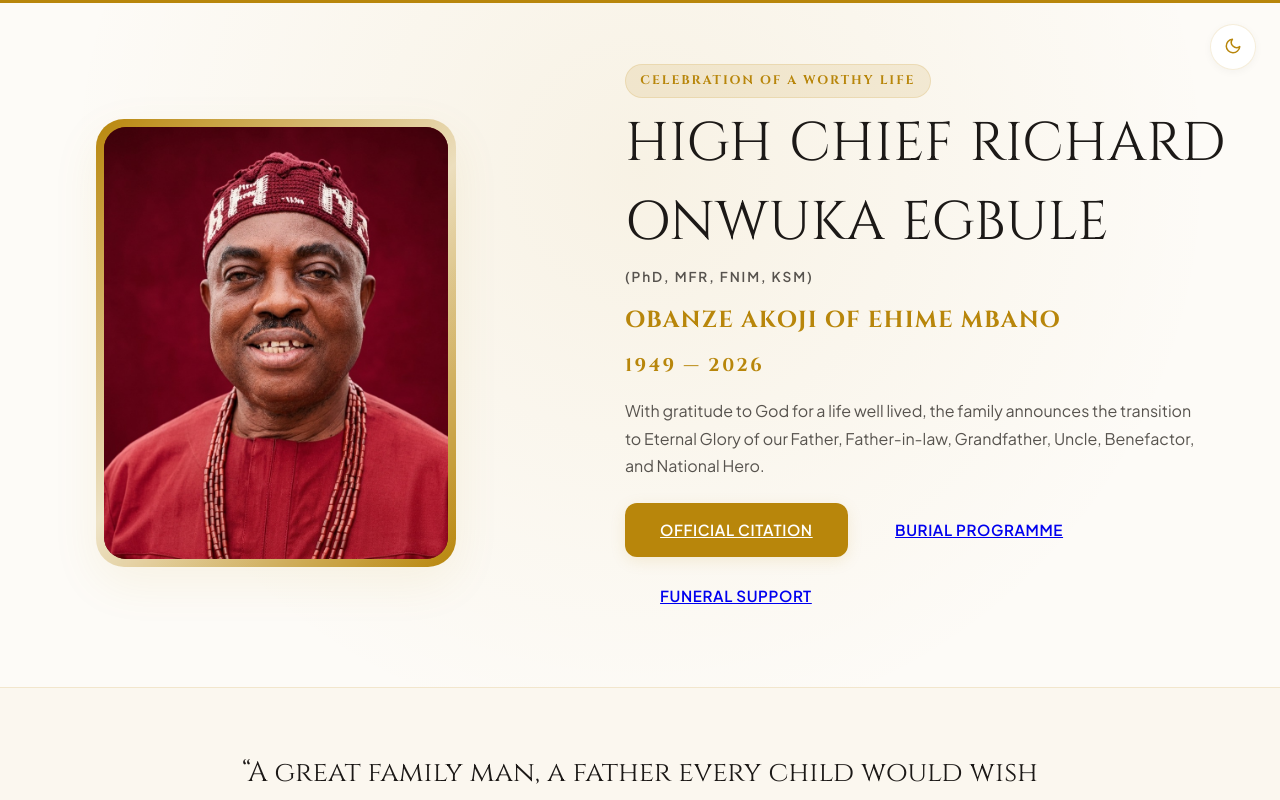
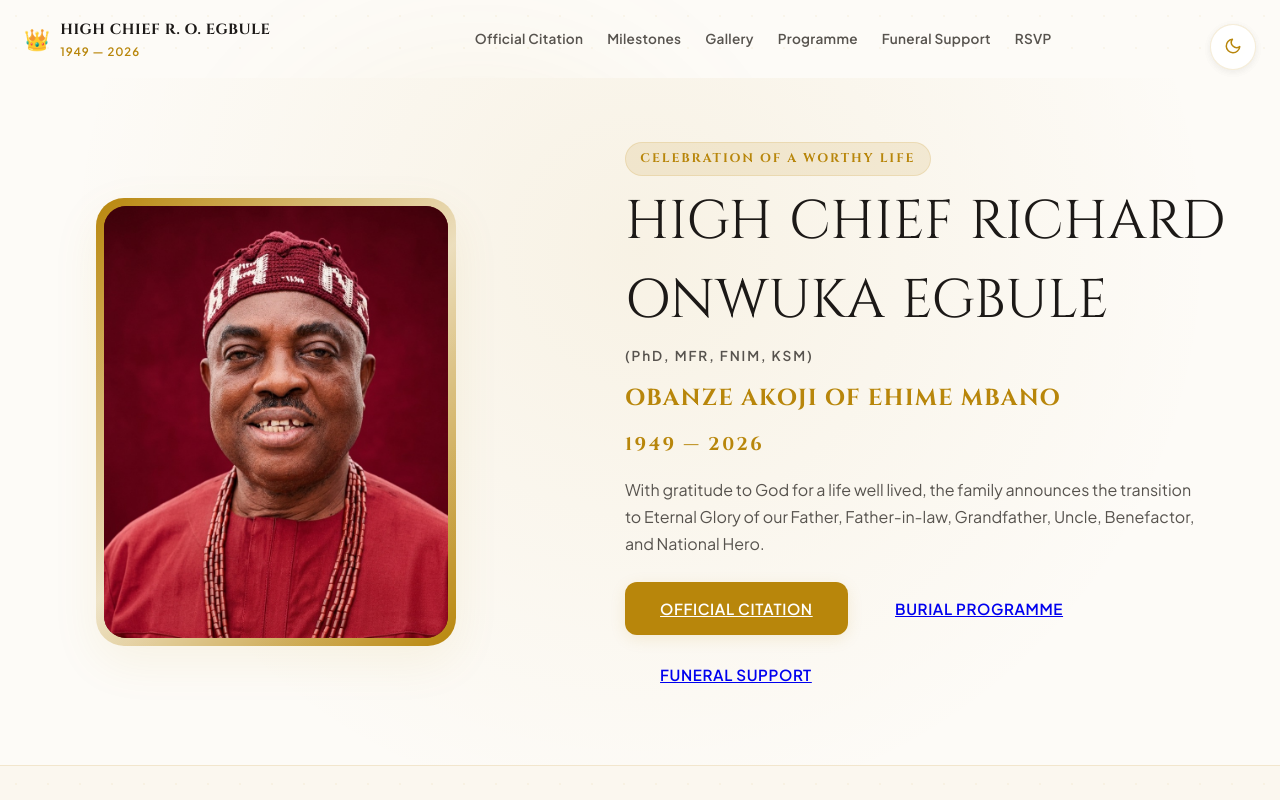
Before and after one commit to StaticMinus/b.ceremony, a Next.js app: page / in a window 1280 px wide. Shown: the top 800 px of the page. Built offline with nearby package versions, Linux system fonts and the light colour scheme.

Commit message:
Enhance visual design with sticky glass header, animated ambient mesh, and anti-slop aesthetic dials

```diff
--- /dev/null
+++ b/src/app/components/BackgroundMesh.js
@@ -0,0 +1,38 @@
+"use client";
+
+import { motion } from "framer-motion";
+import styles from "../page.module.css";
+
+export default function BackgroundMesh() {
+  return (
+    <div className={styles.bgMeshContainer} aria-hidden="true">
+      <motion.div
+        className={styles.bgMeshOrb1}
+        animate={{
+          x: [0, 40, -30, 0],
+          y: [0, -50, 40, 0],
+          scale: [1, 1.15, 0.9, 1],
+        }}
+        transition={{
+          duration: 18,
+          repeat: Infinity,
+          ease: "easeInOut",
+        }}
+      />
+      <motion.div
+        className={styles.bgMeshOrb2}
+        animate={{
+          x: [0, -45, 35, 0],
+          y: [0, 40, -35, 0],
+          scale: [1, 0.85, 1.1, 1],
+        }}
+        transition={{
+          duration: 22,
+          repeat: Infinity,
+          ease: "easeInOut",
+        }}
+      />
+      <div className={styles.bgMeshGridOverlay} />
+    </div>
+  );
+}
--- /dev/null
+++ b/src/app/components/Header.js
@@ -0,0 +1,80 @@
+"use client";
+
+import { useState, useEffect } from "react";
+import Link from "next/link";
+import styles from "../page.module.css";
+import ThemeToggle from "./ThemeToggle";
+
+export default function Header() {
+  const [scrolled, setScrolled] = useState(false);
+  const [mobileMenuOpen, setMobileMenuOpen] = useState(false);
+
+  useEffect(() => {
+    const handleScroll = () => {
+      setScrolled(window.scrollY > 40);
+    };
+    window.addEventListener("scroll", handleScroll);
+    return () => window.removeEventListener("scroll", handleScroll);
+  }, []);
+
+  const navLinks = [
+    { href: "#citation", label: "Official Citation" },
+    { href: "#milestones", label: "Milestones" },
+    { href: "#gallery", label: "Gallery" },
+    { href: "#programme", label: "Programme" },
+    { href: "#support", label: "Funeral Support" },
+    { href: "#rsvp", label: "RSVP" },
+  ];
+
+  return (
+    <header className={`${styles.header} ${scrolled ? styles.headerScrolled : ""}`}>
+      <div className={styles.headerContainer}>
+        {/* Brand Logo / Monogram */}
+        <Link href="/" className={styles.headerBrand}>
+          <span className={styles.headerCrest}>👑</span>
+          <div className={styles.headerTitleGroup}>
+            <span className={styles.headerName}>HIGH CHIEF R. O. EGBULE</span>
+            <span className={styles.headerSubtitle}>1949 — 2026</span>
+          </div>
+        </Link>
+
+        {/* Desktop Navigation Links */}
+        <nav className={styles.headerNav}>
+          {navLinks.map((link) => (
+            <a key={link.href} href={link.href} className={styles.headerNavLink}>
+              {link.label}
+            </a>
+          ))}
+        </nav>
+
+        {/* Header Right Actions */}
+        <div className={styles.headerActions}>
+          <ThemeToggle />
+          <button
+            className={styles.mobileMenuToggle}
+            onClick={() => setMobileMenuOpen(!mobileMenuOpen)}
+            aria-label="Toggle Navigation Menu"
+          >
+            {mobileMenuOpen ? "✕" : "☰"}
+          </button>
+        </div>
+      </div>
+
+      {/* Mobile Drawer Menu */}
+      {mobileMenuOpen && (
+        <div className={styles.mobileNavDrawer}>
+          {navLinks.map((link) => (
+            <a
+              key={link.href}
+              href={link.href}
+              className={styles.mobileNavLink}
+              onClick={() => setMobileMenuOpen(false)}
+            >
+              {link.label}
+            </a>
+          ))}
+        </div>
+      )}
+    </header>
+  );
+}
--- a/src/app/page.js
+++ b/src/app/page.js
@@ -11,6 +11,8 @@ import ScrollTimeline from "./components/ScrollTimeline";
 import ParallaxGallery from "./components/ParallaxGallery";
 import ExtendedDossier from "./components/ExtendedDossier";
 import FuneralSupport from "./components/FuneralSupport";
+import Header from "./components/Header";
+import BackgroundMesh from "./components/BackgroundMesh";
 
 /*
  * TASTE-SKILL DESIGN READ:
@@ -96,7 +98,13 @@ const BURIAL_EVENTS = [
 
 export default function Home() {
   return (
-    <main>
+    <main style={{ position: "relative" }}>
+      {/* Animated Ambient Mesh Background */}
+      <BackgroundMesh />
+
+      {/* Sticky Glassmorphic Header */}
+      <Header />
+
       {/* ═══════════════════════════════════════════════════════════ */}
       {/* HERO SECTION                                               */}
       {/* ═══════════════════════════════════════════════════════════ */}
@@ -327,7 +335,7 @@ export default function Home() {
       {/* ═══════════════════════════════════════════════════════════ */}
       {/* CREATIVE PARALLAX SCROLL GALLERY                           */}
       {/* ═══════════════════════════════════════════════════════════ */}
-      <section className={styles.gallerySection}>
+      <section className={styles.gallerySection} id="gallery">
         <div className="container-wide">
           <FadeIn>
             <div className={styles.sectionHeader}>
--- a/src/app/page.module.css
+++ b/src/app/page.module.css
@@ -1621,3 +1621,181 @@
   color: var(--color-text-secondary);
   font-style: italic;
 }
+
+/* ===================================================================
+   HEADER & STICKY GLASS NAVIGATION
+   =================================================================== */
+.header {
+  position: sticky;
+  top: 0;
+  left: 0;
+  right: 0;
+  z-index: 1000;
+  transition: all 0.3s ease;
+  background: transparent;
+  padding: 1.1rem 1.5rem;
+}
+
+.headerScrolled {
+  background: var(--material-thick);
+  backdrop-filter: blur(16px);
+  -webkit-backdrop-filter: blur(16px);
+  border-bottom: 1px solid var(--color-border);
+  padding: 0.75rem 1.5rem;
+  box-shadow: var(--shadow-sm);
+}
+
+.headerContainer {
+  max-width: var(--max-width-wide);
+  margin: 0 auto;
+  display: flex;
+  align-items: center;
+  justify-content: space-between;
+  gap: 1.5rem;
+}
+
+.headerBrand {
+  display: flex;
+  align-items: center;
+  gap: 0.65rem;
+  text-decoration: none;
+  color: var(--color-text);
+}
+
+.headerCrest {
+  font-size: 1.3rem;
+}
+
+.headerTitleGroup {
+  display: flex;
+  flex-direction: column;
+}
+
+.headerName {
+  font-family: var(--font-serif);
+  font-size: 0.92rem;
+  font-weight: 700;
+  letter-spacing: 0.04em;
+  color: var(--color-text);
+}
+
+.headerSubtitle {
+  font-size: 0.72rem;
+  color: var(--color-accent);
+  font-weight: 600;
+  letter-spacing: 0.08em;
+}
+
+.headerNav {
+  display: flex;
+  align-items: center;
+  gap: 1.5rem;
+}
+
+.headerNavLink {
+  font-family: var(--font-sans);
+  font-size: 0.85rem;
+  font-weight: 600;
+  color: var(--color-text-secondary);
+  text-decoration: none;
+  letter-spacing: 0.02em;
+  transition: color 0.2s ease, transform 0.2s ease;
+}
+
+.headerNavLink:hover {
+  color: var(--color-accent);
+  transform: translateY(-1px);
+}
+
+.headerActions {
+  display: flex;
+  align-items: center;
+  gap: 0.85rem;
+}
+
+.mobileMenuToggle {
+  display: none;
+  background: var(--color-surface);
+  border: 1px solid var(--color-border);
+  color: var(--color-text);
+  font-size: 1.2rem;
+  padding: 0.35rem 0.65rem;
+  border-radius: 8px;
+  cursor: pointer;
+}
+
+.mobileNavDrawer {
+  display: flex;
+  flex-direction: column;
+  background: var(--color-bg-card);
+  border-bottom: 1px solid var(--color-border);
+  padding: 1rem 1.5rem;
+  gap: 0.85rem;
+}
+
+.mobileNavLink {
+  font-size: 0.95rem;
+  font-weight: 600;
+  color: var(--color-text);
+  text-decoration: none;
+  padding-block: 0.25rem;
+}
+
+@media (max-width: 900px) {
+  .headerNav {
+    display: none;
+  }
+
+  .mobileMenuToggle {
+    display: block;
+  }
+}
+
+/* ===================================================================
+   BACKGROUND ANIMATED MESH & AMBIENT ORBS
+   =================================================================== */
+.bgMeshContainer {
+  position: fixed;
+  inset: 0;
+  pointer-events: none;
+  z-index: 0;
+  overflow: hidden;
+}
+
+.bgMeshOrb1 {
+  position: absolute;
+  top: 10%;
+  left: 15%;
+  width: 500px;
+  height: 500px;
+  border-radius: 50%;
+  background: radial-gradient(circle, rgba(184, 134, 11, 0.12) 0%, rgba(184, 134, 11, 0) 70%);
+  filter: blur(60px);
+}
+
+.bgMeshOrb2 {
+  position: absolute;
+  bottom: 20%;
+  right: 15%;
+  width: 600px;
+  height: 600px;
+  border-radius: 50%;
+  background: radial-gradient(circle, rgba(100, 13, 20, 0.08) 0%, rgba(100, 13, 20, 0) 70%);
+  filter: blur(70px);
+}
+
+[data-theme="dark"] .bgMeshOrb1 {
+  background: radial-gradient(circle, rgba(229, 193, 88, 0.15) 0%, rgba(229, 193, 88, 0) 70%);
+}
+
+[data-theme="dark"] .bgMeshOrb2 {
+  background: radial-gradient(circle, rgba(168, 25, 38, 0.12) 0%, rgba(168, 25, 38, 0) 70%);
+}
+
+.bgMeshGridOverlay {
+  position: absolute;
+  inset: 0;
+  background-image: radial-gradient(var(--color-border) 1px, transparent 1px);
+  background-size: 32px 32px;
+  opacity: 0.35;
+}
```
